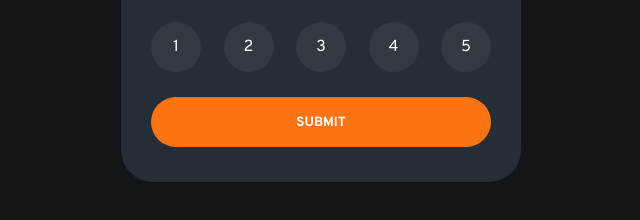
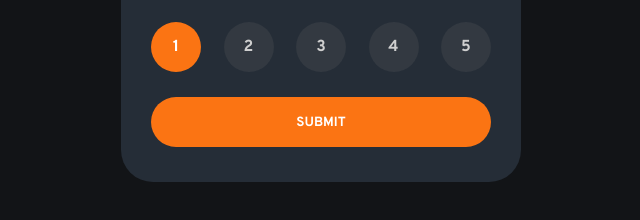
Before and after one commit to FESOO1/RATE, a plain HTML site: page index.html in a window 1280 px wide. In both pictures the pointer is over the element 495 px from the left and 465 px from the top of the page. Shown: the part 418-638 px from the top of the page, without its empty margins (319-959 px from the left). Drawn offline with Linux system fonts and the light colour scheme.

Commit message:
Update styles.css

```diff
--- a/styles.css
+++ b/styles.css
@@ -69,9 +69,16 @@ body {
     border-radius: 5rem;
     display: grid;
     place-items: center;
-    color: white;
+    color: rgb(207, 207, 207);
     background-color: rgba(106, 106, 106, 0.2);
     cursor: pointer;
+    font-weight: bold;
+    transition: 200ms;
+}
+
+.number:hover {
+    background-color: hsl(25, 97%, 53%);
+    color: white;
 }
 
 .submit {
@@ -84,4 +91,10 @@ body {
     font-weight: bold;
     margin-top: 25px;
     cursor: pointer;
+    transition: 200ms;
 }
+
+.submit:hover {
+    color: hsl(25, 97%, 53%);
+    background-color: white;
+}
```
